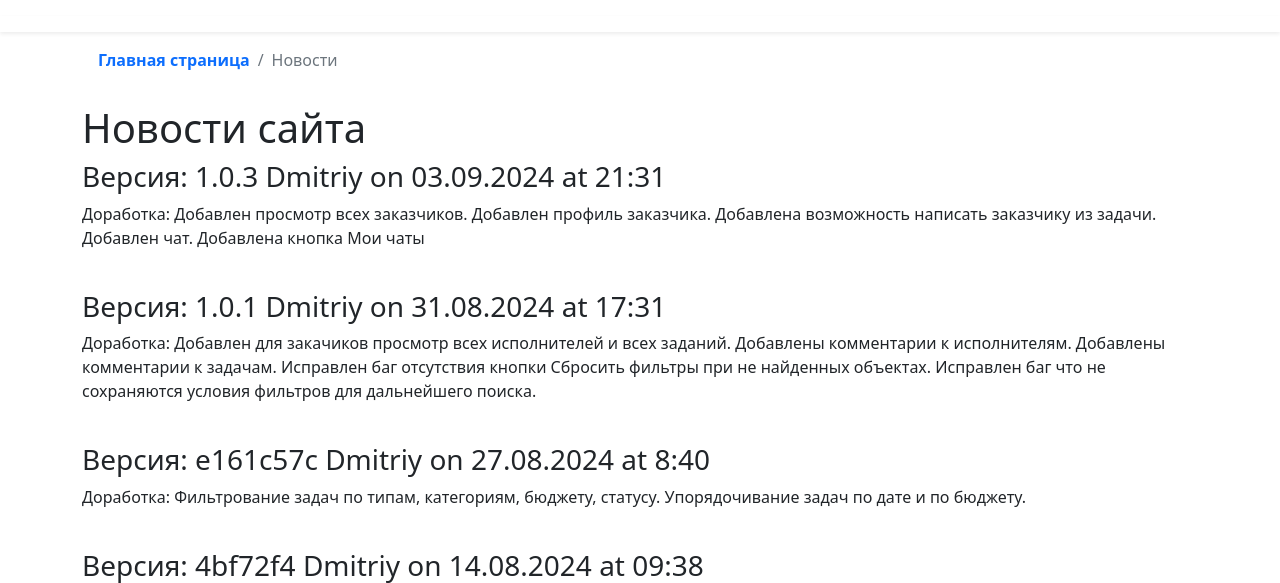
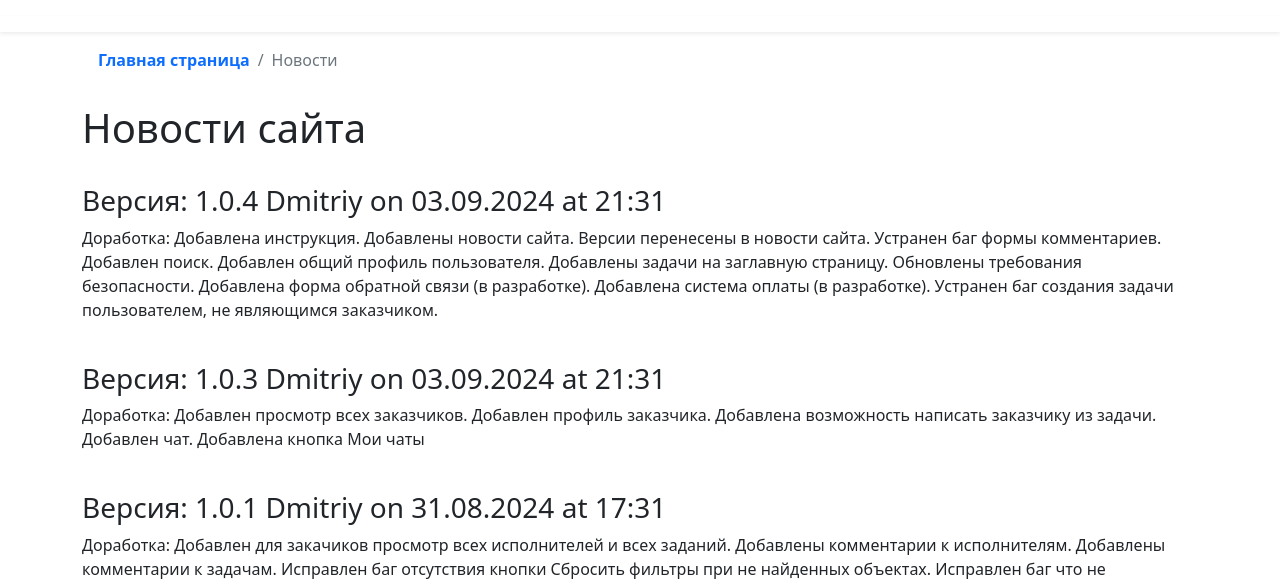
Before and after one commit to DmitriyBochkarev/ppr_repo, a Django app: page /news in a window 1280 px wide. Shown: the part 58-641 px from the top of the page. Run offline with Django 4.2, Linux system fonts and the light colour scheme; some libraries are stand-ins or nearby versions.

Commit message:
release note

```diff
--- a/searchwork/templates/searchwork/news.html
+++ b/searchwork/templates/searchwork/news.html
@@ -31,6 +31,17 @@
     </ol>
 
     <h1>Новости сайта</h1>
+    <br/>
+    <h3>Версия: 1.0.4 Dmitriy on 03.09.2024 at 21:31</h3>
+    <p>Доработка: Добавлена инструкция. Добавлены новости сайта.
+        Версии перенесены в новости сайта. Устранен баг формы комментариев. Добавлен поиск.
+        Добавлен общий профиль пользователя.
+    Добавлены задачи на заглавную страницу.
+    Обновлены требования безопасности.
+    Добавлена форма обратной связи (в разработке). Добавлена система оплаты (в разработке).
+        Устранен баг создания задачи пользователем, не являющимся заказчиком.
+    </p>
+    <br/>
     <h3>Версия: 1.0.3 Dmitriy on 03.09.2024 at 21:31</h3>
     <p>Доработка: Добавлен просмотр всех заказчиков. Добавлен профиль заказчика. Добавлена возможность написать заказчику из задачи. Добавлен чат. Добавлена кнопка Мои чаты</p>
     <br/>
--- a/searchwork/views.py
+++ b/searchwork/views.py
@@ -119,6 +119,7 @@ def client_comment_form(request, pk):
 
 
 class TaskCreateView(LoginRequiredMixin, CreateView):
+    """Форма создания задачи"""
     model = Task
     fields = ['title', 'content', 'status', 'budget', 'type', 'category']
 
```
